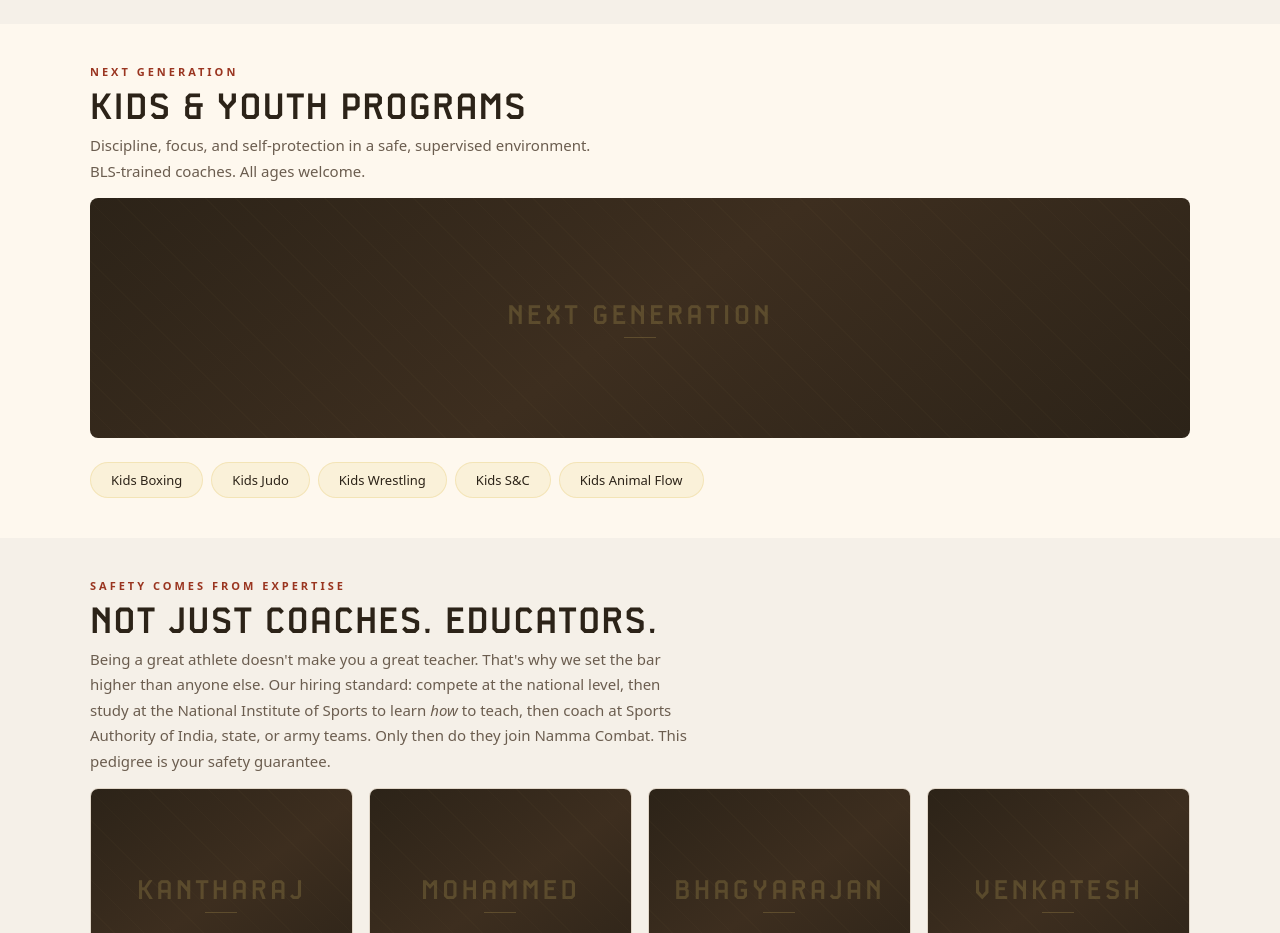
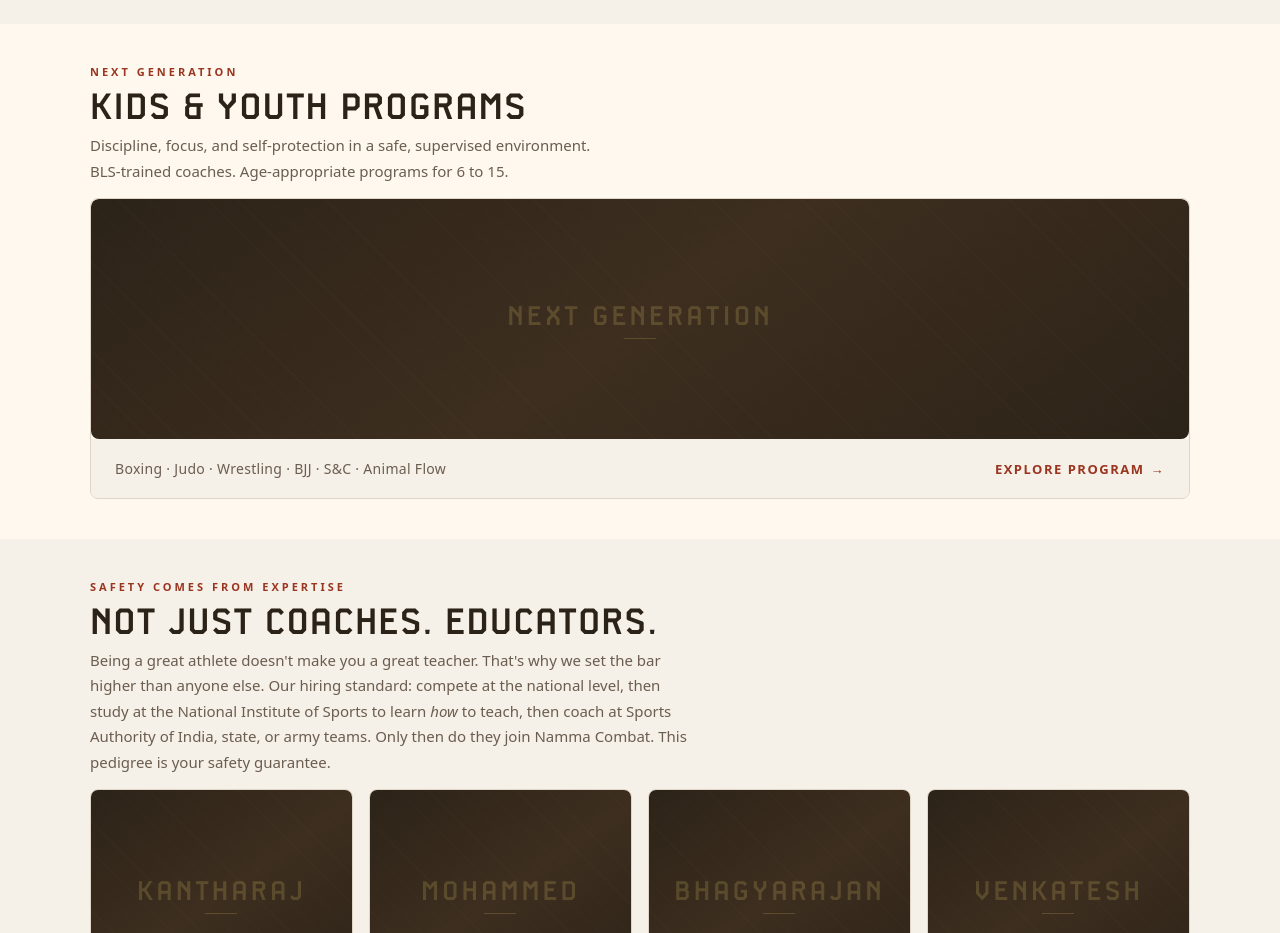
Before and after one commit to vikramravella/namma-combat-site, a Next.js app: page / in a window 1280 px wide. Shown: the part 4240-5173 px from the top of the page. Built offline with nearby package versions, Linux system fonts and the light colour scheme.

Commit message:
Redesign Kids homepage section: whole card clickable to /kids, replace pill buttons with inline offerings text, add 'Explore program' CTA with hover reveal, rust border on hover matching Arena/Sanctuary pattern

```diff
--- a/src/components/Sections.js
+++ b/src/components/Sections.js
@@ -4,19 +4,24 @@
 
 /* ═══ KIDS ═══ */
 export function Kids() {
-  const sports = ['Kids Boxing', 'Kids Judo', 'Kids Wrestling', 'Kids S&C', 'Kids Animal Flow'];
+  const [h, setH] = useState(false);
   return (
     <Section bg="var(--cream)">
       <Reveal><Eyebrow>Next generation</Eyebrow><Heading>Kids &amp; youth programs</Heading>
-        <Body style={{ maxWidth: 520 }}>Discipline, focus, and self-protection in a safe, supervised environment. BLS-trained coaches. All ages welcome.</Body>
+        <Body style={{ maxWidth: 520 }}>Discipline, focus, and self-protection in a safe, supervised environment. BLS-trained coaches. Age-appropriate programs for 6 to 15.</Body>
       </Reveal>
-      <Reveal delay={0.1}><PhotoBox label="Next Generation" h={240} /></Reveal>
-      <Reveal delay={0.15}>
-        <div style={{ display: 'flex', flexWrap: 'wrap', gap: 8, marginTop: 24 }}>
-          {sports.map(s => (
-            <span key={s} style={{ fontFamily: 'var(--font-body)', fontSize: 13, padding: '8px 20px', background: 'var(--gold-soft)', color: 'var(--text)', borderRadius: 24, fontWeight: 500, border: '1px solid rgba(227,199,104,0.3)' }}>{s}</span>
-          ))}
-        </div>
+      <Reveal delay={0.1}>
+        <a href="/kids" onMouseEnter={() => setH(true)} onMouseLeave={() => setH(false)} style={{ display: 'block', textDecoration: 'none', color: 'inherit', borderRadius: 8, overflow: 'hidden', border: h ? '1px solid var(--rust)' : '1px solid var(--border)', transition: 'all 0.25s ease', transform: h ? 'translateY(-2px)' : 'translateY(0)', boxShadow: h ? '0 8px 24px rgba(44,35,24,0.08)' : 'none' }}>
+          <PhotoBox label="Next Generation" h={240} />
+          <div style={{ padding: '20px 24px', background: 'var(--warm)', display: 'flex', justifyContent: 'space-between', alignItems: 'center', flexWrap: 'wrap', gap: 12 }}>
+            <p style={{ fontFamily: 'var(--font-body)', fontSize: 14, color: 'var(--text-light)', margin: 0, letterSpacing: 0.3 }}>
+              Boxing · Judo · Wrestling · BJJ · S&amp;C · Animal Flow
+            </p>
+            <span style={{ fontFamily: 'var(--font-body)', fontSize: 13, fontWeight: 600, color: 'var(--rust)', textTransform: 'uppercase', letterSpacing: 1.5, display: 'flex', alignItems: 'center', gap: 6, transition: 'transform 0.25s ease', transform: h ? 'translateX(4px)' : 'translateX(0)' }}>
+              Explore program <span>&rarr;</span>
+            </span>
+          </div>
+        </a>
       </Reveal>
     </Section>
   );
```
